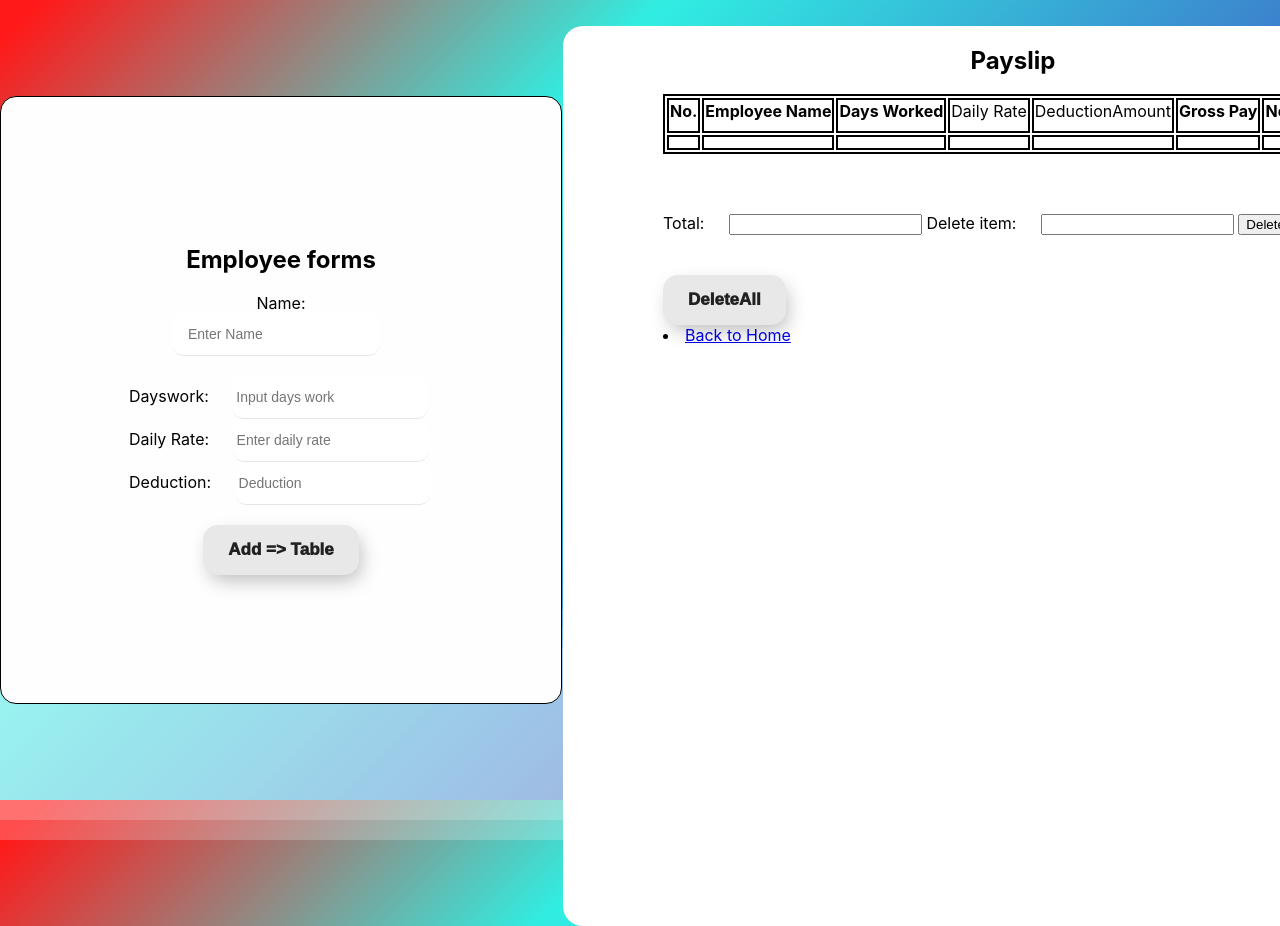
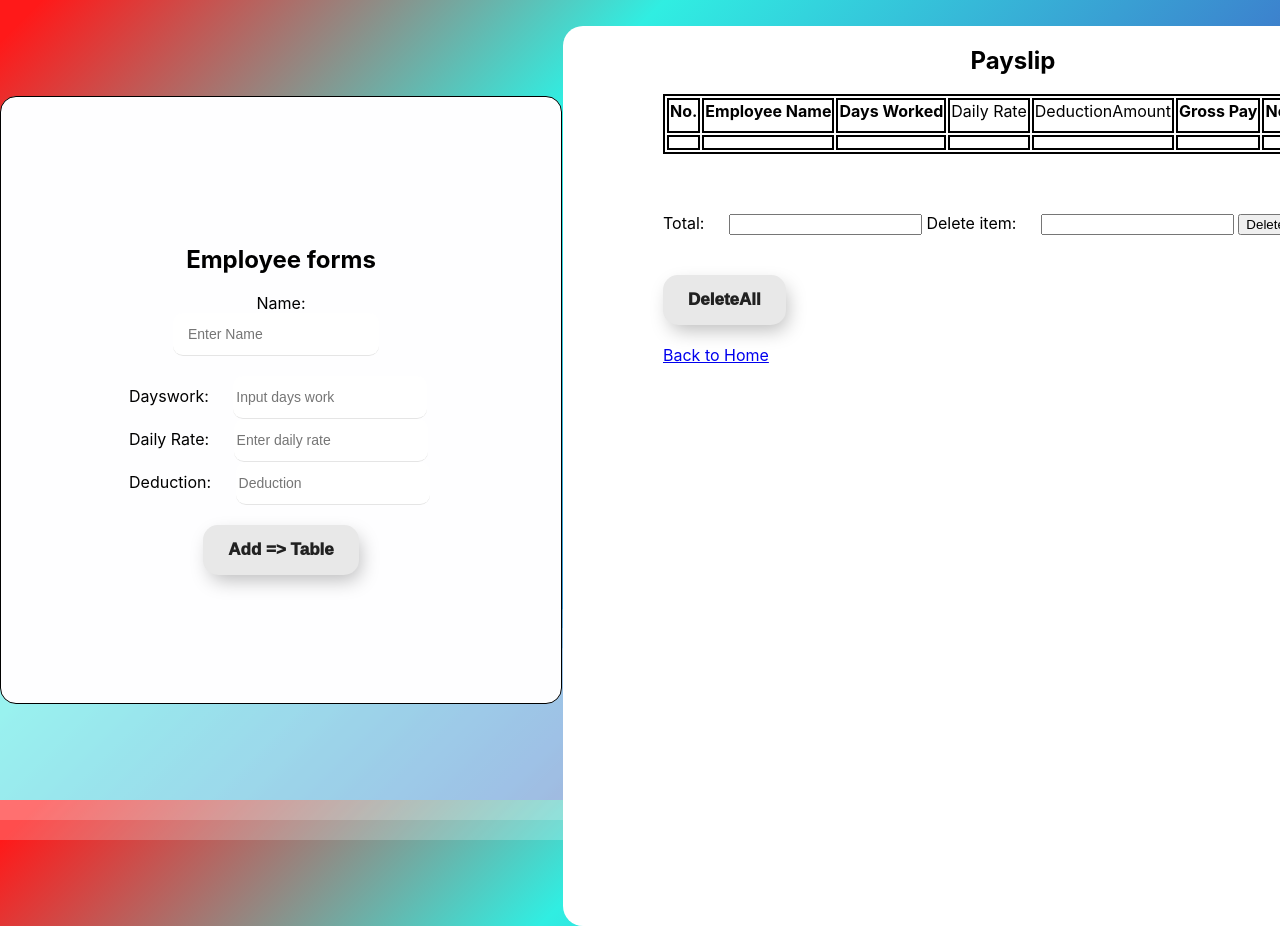
Before and after one commit to leightonluy150532/ITCleluyProject.github.io, a plain HTML site: page payroll.html in a window 1280 px wide. Shown: the top 926 px of the page. Drawn offline with Linux system fonts and the light colour scheme.

Commit message:
Update payroll.html
Last

```diff
--- a/payroll.html
+++ b/payroll.html
@@ -74,7 +74,9 @@
             <button id="btndelete">Delete</button>
             <br><br>
             <button id="DeleteAll">DeleteAll</button>
-             <li><a href="https://leightonluy150532.github.io/ITCleluyProject.github.io/">Back to Home</a></li>
+            <br>
+            <br>
+            <a href="https://leightonluy150532.github.io/ITCleluyProject.github.io/">Back to Home</a>
         </div>
     </section>
     <dialog id="dlgConfirmCancel">
```
